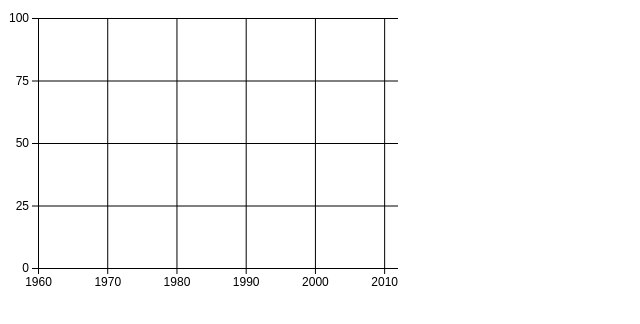
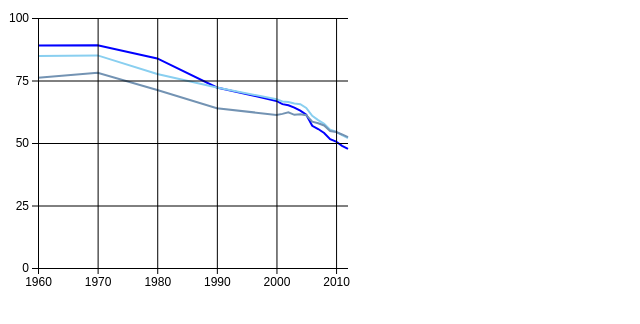
Before and after one commit to naysseh/info4310-hw4, a plain HTML site: page index.html in a window 1280 px wide. Shown: the whole page, without its empty margins (0-640 px from the left). Drawn offline with nearby package versions, Linux system fonts and the light colour scheme.

Commit message:
it works... but at what cost to me

```diff
--- a/index.html
+++ b/index.html
@@ -9,7 +9,7 @@
 </head>
 
 <body>
-  <svg id="line-graph" height=300 width=400></svg>
+  <svg id="line-graph" height=300 width=350></svg>
 
 
   <script>
@@ -36,17 +36,6 @@
       const yearExtent = d3.extent(years);
 
       // OKAY EVERYONE after looking at the data  I AM DOING THE 1-n THING BC THATS APPARENTLY HOW THEY DID IT LOLLLL
-
-      // hs marriage rates
-      // const hsMarriage = d3.map(marriageData, d => [d.year, (1 - d.HS_2534)]);
-      // // some college
-      // const someCollege = d3.map(marriageData, d => [d.year, (1 - d.SC_2534)]);
-      // // college grad
-      // const collegeGrad = d3.map(marriageData, d => [d.year, (1 - d.BAp_2534)]);
-
-
-
-
       // making structure to store these values in
       let collegeGrad = [];
       let someCollege = [];
@@ -59,7 +48,7 @@
         hsOrLess.push({year: d.year, val: (1 - d.HS_2534)})
       });
 
-      console.log(collegeGrad);
+      console.log(collegeGrad); //jus checkin
 
 
       // scales
@@ -91,7 +80,6 @@
                 .attr("transform", `translate(${margins.left},${graphHeight + margins.top })`)
                 .call(bottomAxis);
 
-
       // left axis and horizontal gridlines
       let leftAxis = d3.axisLeft(yScale)
                        .tickValues([0, .25, .50, .75, 1])
@@ -115,33 +103,40 @@
 
       // line generator for line plots
       const line = d3.line()
-                              .x(d => xScale(d.year))
-                              .y(d => yScale(d.val));
-      // const lineGenerator = d3.line().x(d => xScale(d)).y(d => yScale(d));
+                     .x(d => xScale(d.year))
+                     .y(d => yScale(d.val));
 
-      // let gTagsHS = graphArea.selectAll("g")
-      //                     .data(hsOrLess)
-      //                     .join("g")
-      //                     .attr("class", "gTagHS")
-      //                     .style("stroke", "blue");
-      // let gTagsSC = graphArea.selectAll("g")
-      //                     .data(someCollege)
-      //                     .join("g")
-      //                     .attr("class", "gTagSC")
-      //                     .style("stroke", "blue");
-      let gTagsCG = graphArea.selectAll("g")
-                          .data(collegeGrad)
+      // path for hs or less
+      let gTagHS = graphArea.append("g")
+                          .data(hsOrLess)
                           .join("g")
-                          .attr("class", "gTagCG")
-                          .style("stroke", "blue");
-
-      gTagsCG.append("path")
-           .attr("d", d => line(d))
-           .attr("note", d => d.val)
+                          .attr("class", "gTagHS")
+                          .style("stroke", "#0000FF");
+      gTagHS.append("path")
+           .attr("d", line(hsOrLess))
            .style("stroke-width", "2px")
            .style("fill", "none");
 
-      // graphArea.append("path").attr("d", d => lineGenerator([[1960, 0.7], [1980, 0.5]]));
+      // path for some college
+      let gTagSC = graphArea.append("g")
+                          .data(someCollege)
+                          .join("g")
+                          .attr("class", "gTagSC")
+                          .style("stroke", "#89CFF0");
+      gTagSC.append("path")
+           .attr("d", line(someCollege))
+           .style("stroke-width", "2px")
+           .style("fill", "none");
+
+      // path for college grads
+      let gTagCG = graphArea.append("g")
+                          .data(collegeGrad)
+                          .attr("class", "gTagCG")
+                          .style("stroke", "#7393B3");
+      gTagCG.append("path")
+           .attr("d", line(collegeGrad))
+           .style("stroke-width", "2px")
+           .style("fill", "none");
     }
     requestData();
 
```
